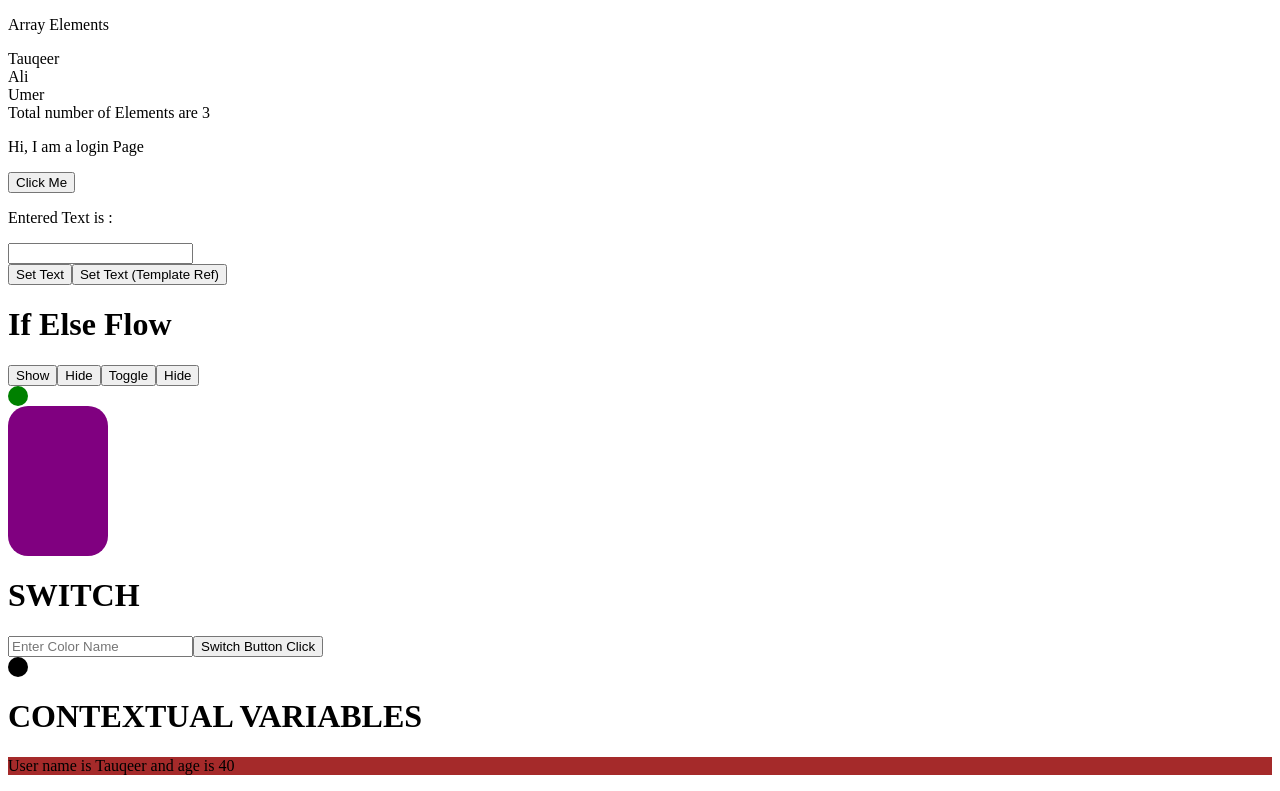
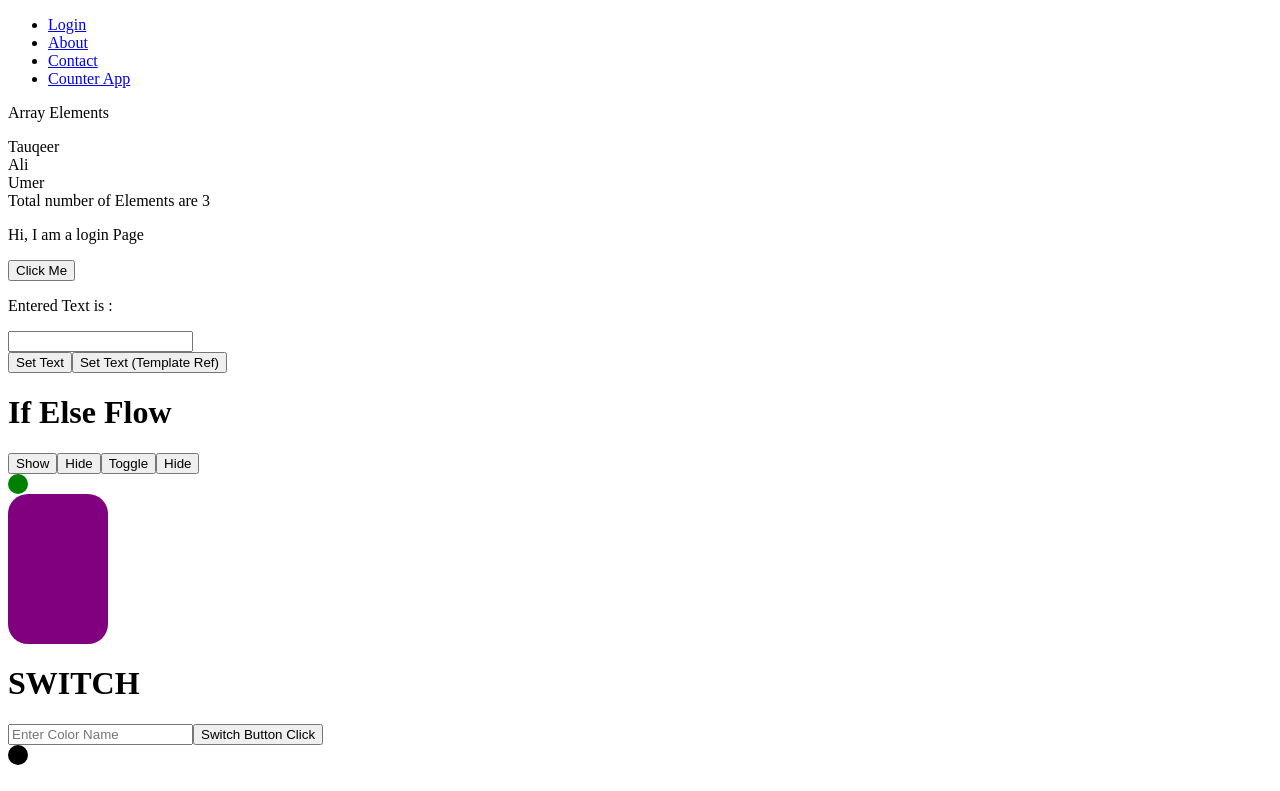
Before and after one commit to tauqeerqau/angularLearning, an Angular app: page / in a window 1280 px wide. Shown: the top 791 px of the page. Built offline with nearby package versions, Linux system fonts and the light colour scheme.

Commit message:
new components added

```diff
--- /dev/null
+++ b/src/app/about/about.html
@@ -0,0 +1 @@
+<p>about works!</p>
--- /dev/null
+++ b/src/app/about/about.ts
@@ -0,0 +1,11 @@
+import { Component } from '@angular/core';
+
+@Component({
+  selector: 'app-about',
+  imports: [],
+  templateUrl: './about.html',
+  styleUrl: './about.css',
+})
+export class About {
+
+}
--- a/src/app/app.html
+++ b/src/app/app.html
@@ -1,3 +1,18 @@
+<ul>
+    <li>
+        <a routerLink="login">Login</a>
+    </li>
+    <li>
+        <a routerLink="about">About</a>
+    </li>
+    <li>
+        <a routerLink="contact">Contact</a>
+    </li>
+    <li>
+        <a routerLink="counterApp">Counter App</a>
+    </li>
+</ul>
+<router-outlet></router-outlet>
 <p>Array Elements</p>
 @for (user of users; track $index) {
     {{user}}
--- a/src/app/app.routes.ts
+++ b/src/app/app.routes.ts
@@ -1,3 +1,12 @@
 import { Routes } from '@angular/router';
+import { Login } from './login/login';
+import { About } from './about/about';
+import { Contact } from './contact/contact';
+import { Counter } from './counter/counter';
 
-export const routes: Routes = [];
+export const routes: Routes = [
+    {path:'login',component:Login},
+    {path:'about',component:About},
+    {path:'contact',component:Contact},
+    {path:'counterApp',component:Counter}
+];
--- a/src/app/app.ts
+++ b/src/app/app.ts
@@ -1,10 +1,11 @@
 import { Component } from '@angular/core';
 import { Login } from './login/login';
 import { Counter } from './counter/counter';
+import { RouterLink, RouterOutlet } from '@angular/router';
 
 @Component({
   selector: 'app-root',
-  imports: [Login,Counter],
+  imports: [Login,Counter,RouterOutlet,RouterLink],
   templateUrl: './app.html',
   styleUrl: './app.css'
 })
--- /dev/null
+++ b/src/app/contact/contact.html
@@ -0,0 +1 @@
+<p>contact works!</p>
--- /dev/null
+++ b/src/app/contact/contact.ts
@@ -0,0 +1,11 @@
+import { Component } from '@angular/core';
+
+@Component({
+  selector: 'app-contact',
+  imports: [],
+  templateUrl: './contact.html',
+  styleUrl: './contact.css',
+})
+export class Contact {
+
+}
```
Also changed, not shown: src/app/about/about.css (added), src/app/contact/contact.css (added), 2 other files (tests, documents, lock files or other folders).
